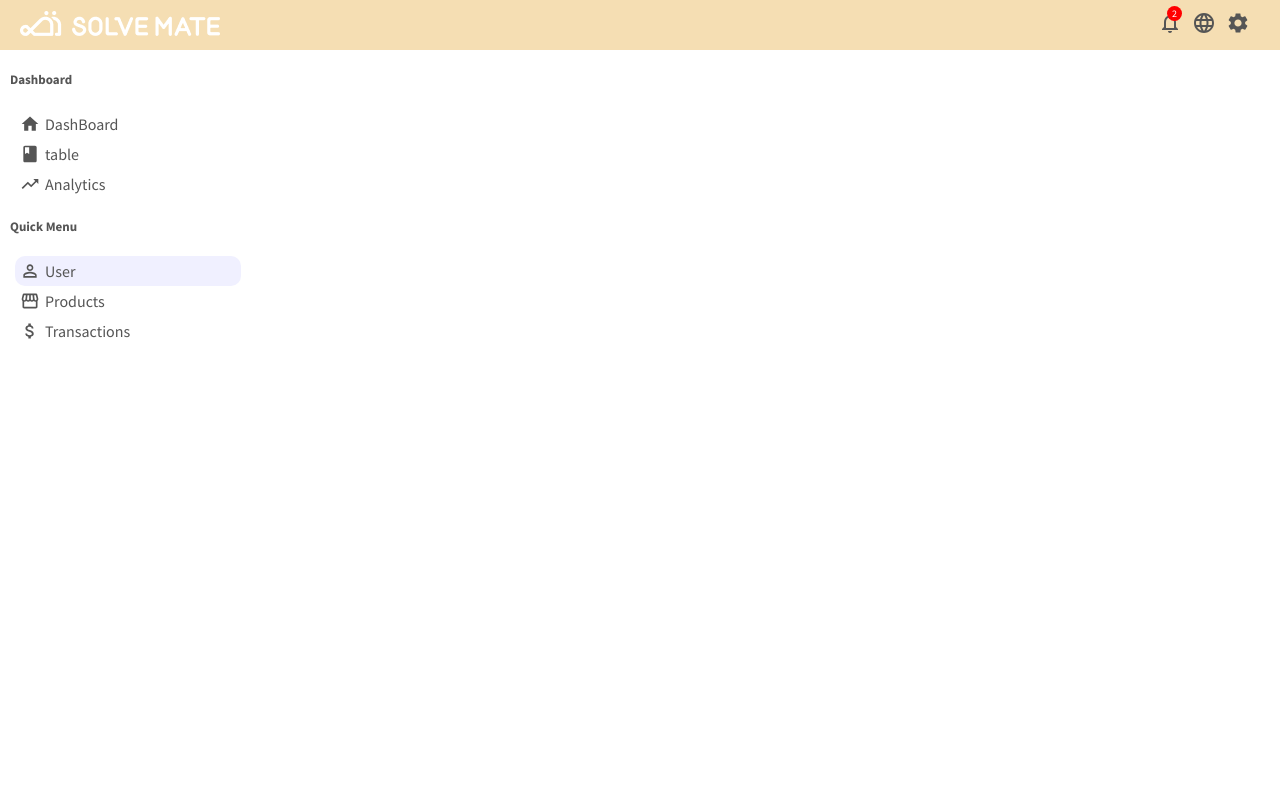
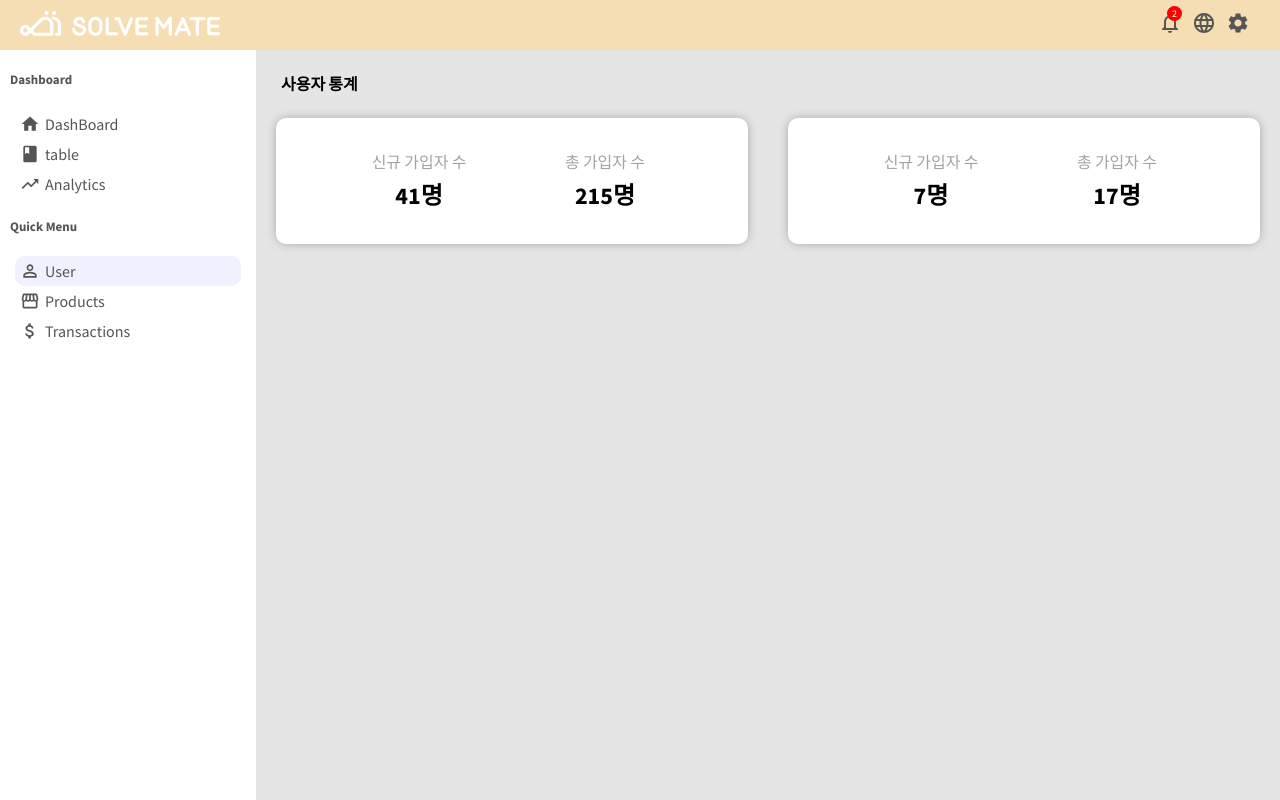
Before and after one commit to hyjoong/Admin-Template, a React (Create React App) app: page / in a window 1280 px wide. Built offline with nearby package versions, Linux system fonts and the light colour scheme.

Commit message:
feat: 메인페이지 사용자 통계 box 구현

```diff
--- a/src/App.js
+++ b/src/App.js
@@ -1,6 +1,7 @@
 import styled from "styled-components";
 import Header from "./components/Header/Header";
 import Sidebar from "./components/Sidebar/Sidebar";
+import Home from "./pages/Home/Home";
 
 const App = () => {
   return (
@@ -8,7 +9,7 @@ const App = () => {
       <Header />
       <MainContainer>
         <Sidebar />
-        <div className="others"> </div>
+        <Home />
       </MainContainer>
     </div>
   );
--- /dev/null
+++ b/src/components/FeaturedInfo/FeaturedInfo.jsx
@@ -0,0 +1,52 @@
+import React from "react";
+import styled from "styled-components";
+
+const FeaturedInfo = ({ fistTitle, secondTitle, firstCount, secondCount }) => {
+  return (
+    <FeaturedWrapper>
+      <FeaturedItem>
+        <span className="featuredTitle">{fistTitle}</span>
+        <div className="featuredCountContainer">
+          <span className="featuredCount">{firstCount}명</span>
+        </div>
+      </FeaturedItem>
+      <FeaturedItem>
+        <span className="featuredTitle">{secondTitle}</span>
+        <div className="featuredCountContainer">
+          <span className="featuredCount">{secondCount}명</span>
+        </div>
+      </FeaturedItem>
+    </FeaturedWrapper>
+  );
+};
+
+const FeaturedWrapper = styled.div`
+  min-width: 330px;
+  display: flex;
+  justify-content: space-between;
+  background-color: white;
+  flex: 1;
+  margin: 0px 20px;
+  padding: 35px 50px;
+  border-radius: 10px;
+  -webkit-box-shadow: 0px 0px 11px -1px rgba(0, 0, 0, 0.3);
+  box-shadow: 0px 0px 11px -1px rgba(0, 0, 0, 0.3);
+`;
+
+const FeaturedItem = styled.div`
+  width: 50%;
+  text-align: center;
+
+  .featuredTitle {
+    color: #a3a3a3;
+  }
+  .featuredCountContainer {
+    margin-top: 10px;
+    .featuredCount {
+      font-size: 24px;
+      font-weight: 600;
+    }
+  }
+`;
+
+export default FeaturedInfo;
--- a/src/components/Header/Header.jsx
+++ b/src/components/Header/Header.jsx
@@ -1,6 +1,7 @@
 import React from "react";
 import styled from "styled-components";
 import { NotificationsNone, Language, Settings } from "@material-ui/icons";
+import palette from "../../styles/palette";
 
 const Header = () => {
   return (
@@ -25,7 +26,6 @@ const Header = () => {
     </Topbar>
   );
 };
-
 const Topbar = styled.header`
   width: 100%;
   height: 50px;
--- /dev/null
+++ b/src/components/common/Title.jsx
@@ -0,0 +1,17 @@
+import React from "react";
+import styled from "styled-components";
+
+const Title = ({ title }) => {
+  return (
+    <TitleElement>
+      <span>{title}</span>
+    </TitleElement>
+  );
+};
+
+const TitleElement = styled.div`
+  padding: 25px;
+  font-weight: 600;
+`;
+
+export default Title;
--- /dev/null
+++ b/src/pages/Home/Home.jsx
@@ -0,0 +1,44 @@
+import React from "react";
+import styled from "styled-components";
+import Title from "../../components/common/Title";
+import FeaturedInfo from "../../components/FeaturedInfo/FeaturedInfo";
+
+const newCount = 41;
+const totalCount = 215;
+const secessionCount = 7;
+const toTalsecessionCount = 17;
+
+const Home = () => {
+  return (
+    <HomeWrapper>
+      <Title title="사용자 통계" />
+      <FeaturedInfoContainer>
+        <FeaturedInfo
+          fistTitle="신규 가입자 수"
+          secondTitle="총 가입자 수"
+          firstCount={newCount}
+          secondCount={totalCount}
+        />
+        <FeaturedInfo
+          fistTitle="신규 가입자 수"
+          secondTitle="총 가입자 수"
+          firstCount={secessionCount}
+          secondCount={toTalsecessionCount}
+        />
+      </FeaturedInfoContainer>
+    </HomeWrapper>
+  );
+};
+
+const HomeWrapper = styled.div`
+  flex: 4;
+  background-color: #e5e5e5;
+`;
+
+const FeaturedInfoContainer = styled.div`
+  width: 100%;
+  display: flex;
+  justify-content: space-between;
+`;
+
+export default Home;
--- a/src/styles/palette.js
+++ b/src/styles/palette.js
@@ -1,4 +1,5 @@
 const palette = {
+  primary: "#242A38",
   black: "#333333",
   grey: "#5A5D5A",
   darkGray: "	#A9A9A9",
```
